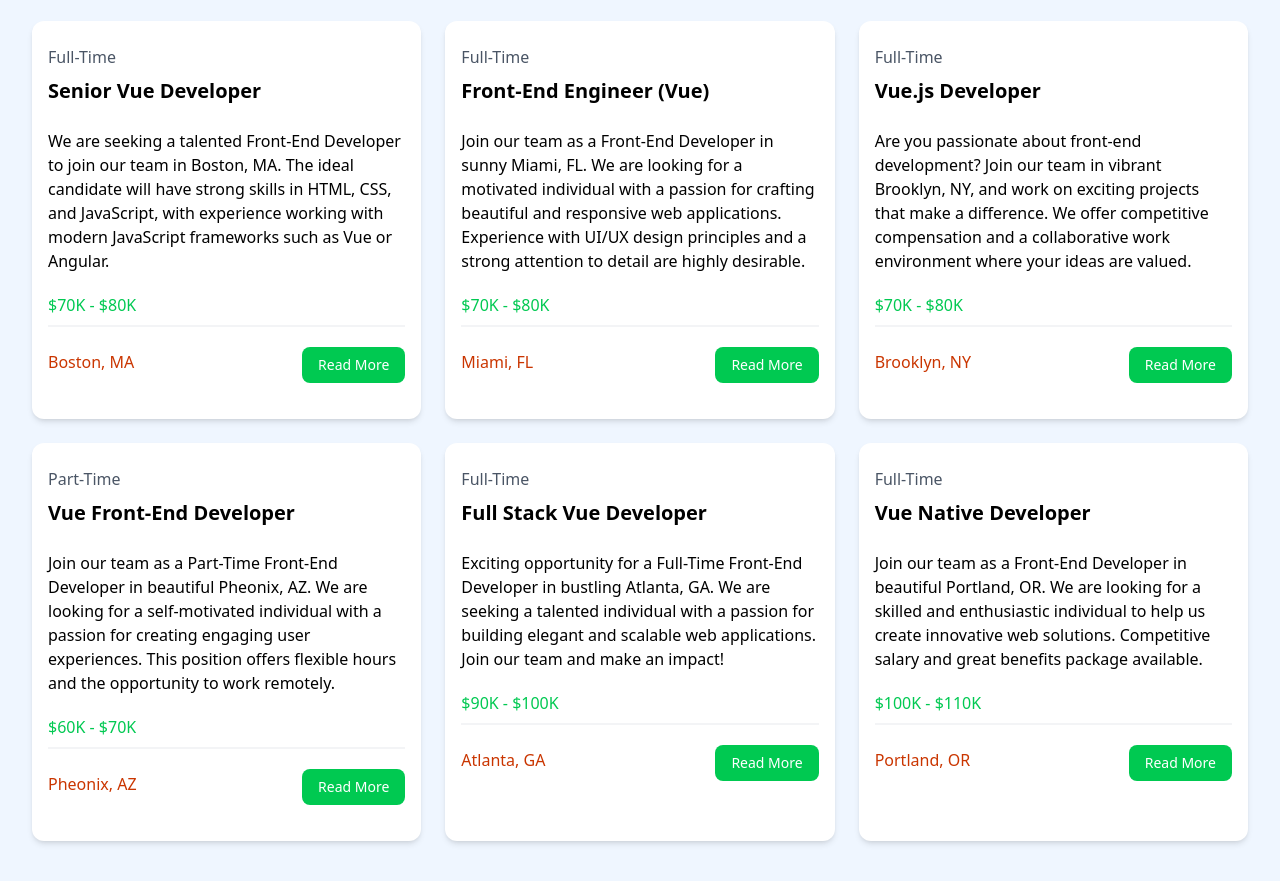
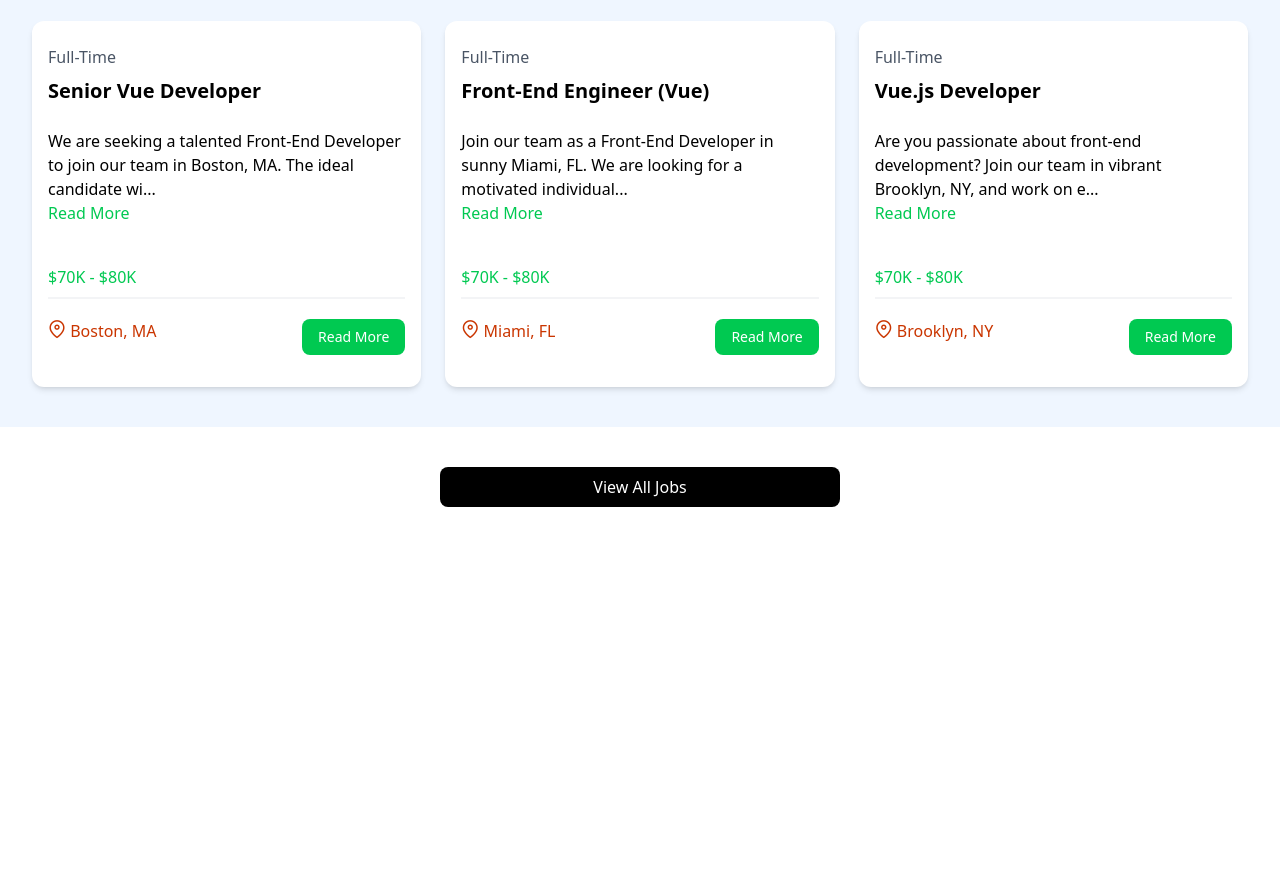
Before and after one commit to eyamhamdi03/Vue-js, a Vue app: page / in a window 1280 px wide. Shown: the part 720-1601 px from the top of the page. After the commit the page ends 1267 px from the top, so only its background shows below. Built offline with nearby package versions, Linux system fonts and the light colour scheme.

Commit message:
job section modified

```diff
--- a/package.json
+++ b/package.json
@@ -17,6 +17,7 @@
   },
   "dependencies": {
     "@tailwindcss/vite": "^4.1.17",
+    "primeicons": "^7.0.0",
     "tailwindcss": "^4.1.17",
     "vue": "^3.5.22"
   },
--- a/src/App.vue
+++ b/src/App.vue
@@ -8,5 +8,5 @@ import JobListing from './components/sections/Job-listing.vue'
   <NavBar />
   <HeroSection />
   <CardsSection />
-  <JobListing />
+  <JobListing :limit="3" :showButton="true" />
 </template>
--- a/src/assets/style/main.css
+++ b/src/assets/style/main.css
@@ -1 +1,2 @@
 @import 'tailwindcss';
+@import 'primeicons/primeicons.css';
--- a/src/components/common/Job-card.vue
+++ b/src/components/common/Job-card.vue
@@ -1,8 +1,21 @@
 <script setup>
-import { defineProps } from 'vue'
-defineProps({
+import { defineProps, ref, computed } from 'vue'
+const props = defineProps({
   job: Object,
 })
+
+const showFullDescription = ref(false)
+const desc = computed(() => {
+  let description = props.job.description
+  if (!showFullDescription.value) {
+    description = description.substring(0, 100) + '...'
+  }
+  return description
+})
+
+const toggleFullDescription = () => {
+  showFullDescription.value = !showFullDescription.value
+}
 </script>
 
 <template>
@@ -14,7 +27,12 @@ defineProps({
       </div>
 
       <div class="mb-5">
-        {{ job.description }}
+        <div>
+          {{ desc }}
+        </div>
+        <button @click="toggleFullDescription" class="text-green-500 hover:text-green-600 mb-5">
+          {{ showFullDescription ? 'Show Less' : 'Read More' }}
+        </button>
       </div>
 
       <h3 class="text-green-500 mb-2">{{ job.salary }}</h3>
@@ -23,7 +41,7 @@ defineProps({
 
       <div class="flex flex-col lg:flex-row justify-between mb-4">
         <div class="text-orange-700 mb-3">
-          <i class="fa-solid fa-location-dot text-lg"></i>
+          <i class="pi pi-map-marker text-lg"></i>
           {{ job.location }}
         </div>
         <a
--- a/src/components/sections/Job-listing.vue
+++ b/src/components/sections/Job-listing.vue
@@ -4,15 +4,27 @@ import JobCard from '../common/Job-card.vue'
 import { ref } from 'vue'
 
 const jobs = ref(jobData)
-console.log(jobs.value)
+defineProps({
+  limit: { type: Number, default: 3 },
+  showButton: { type: Boolean, default: false },
+})
 </script>
 <template>
   <section class="bg-blue-50 px-8 py-10">
     <div class="container-xl lg:container m-auto">
       <h2 class="text-3xl font-bold text-green-500 mb-6 text-center">Browse Jobs</h2>
       <div class="grid md:grid-cols-2 grid-cols-1 lg:grid-cols-3 gap-6">
-        <JobCard v-for="job of jobs" :key="job.id" :job="job" />
+        <JobCard v-for="job of jobs.slice(0, limit || jobs.length)" :key="job.id" :job="job" />
       </div>
     </div>
   </section>
+  <section class="m-auto max-w-md my-10 px-6">
+    <a
+      v-if="showButton"
+      href="jobs.html"
+      class="w-full block bg-black hover:opacity-80 text-white text-center px-4 py-2 rounded-lg"
+    >
+      View All Jobs
+    </a>
+  </section>
 </template>
```
Also changed, not shown: 1 other file (tests, documents, lock files or other folders).
